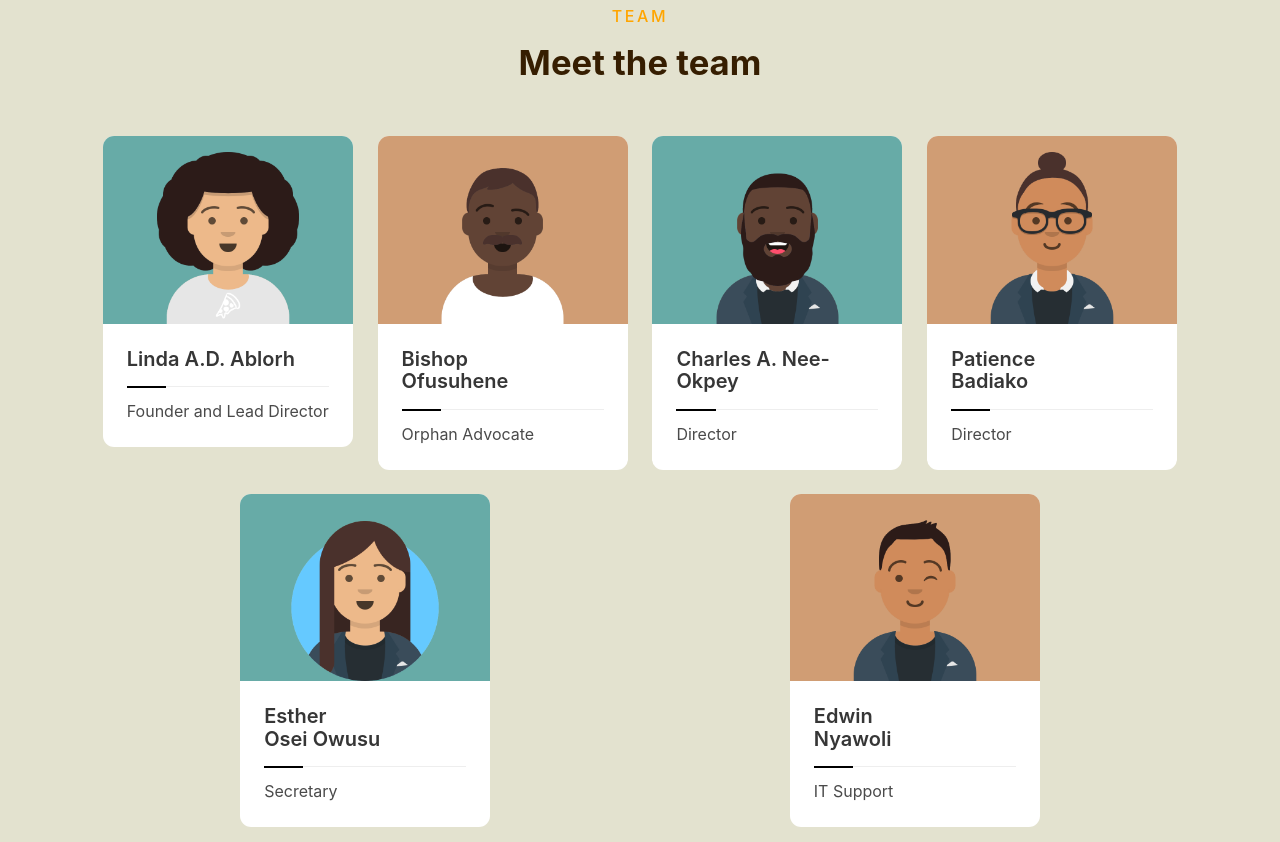
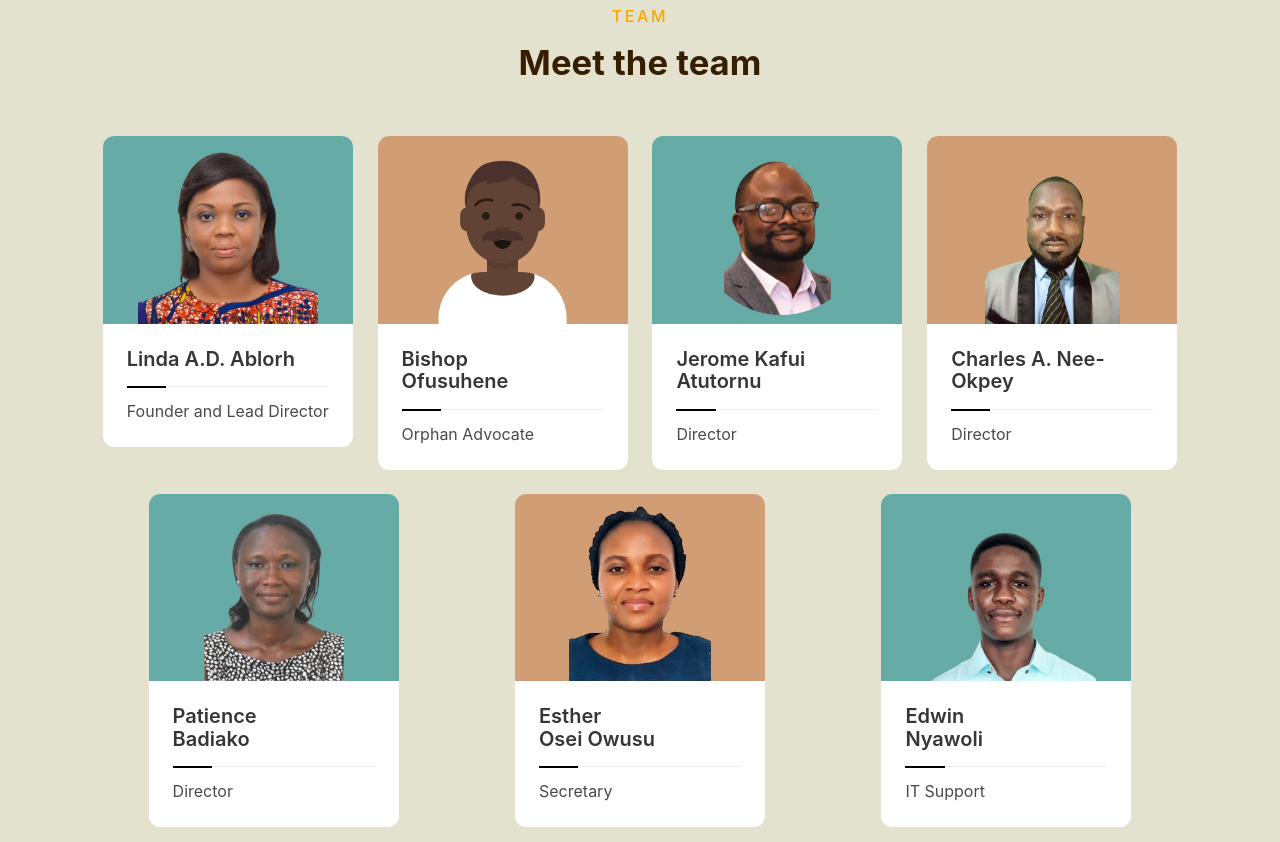
Before and after one commit to edwinnyawoli/hopeprideghana.com, a plain HTML site: page index.html in a window 1280 px wide. Shown: the part 2080-2922 px from the top of the page. Drawn offline with nearby package versions, Linux system fonts and the light colour scheme.

Commit message:
Add jerome and replace team avatars with actual pictures

```diff
--- a/index.html
+++ b/index.html
@@ -218,7 +218,7 @@
                 <div class="volunteer card">
                     <div class="card-image">
                         <figure class="image is-4by3">
-                            <img src="img/avataaars_1.png" alt="" height="80px" width="120px">
+                            <img src="img/1.jpg" alt="" height="80px" width="120px">
                         </figure>
                     </div>
                     <div class="card-content">
@@ -254,7 +254,25 @@
                 <div class="volunteer card">
                     <div class="card-image">
                         <figure class="image is-4by3">
-                            <img src="img/avataaars_2.png" alt="" height="80px" width="120px">
+                            <img src="img/3.jpg" alt="" height="80px" width="120px">
+                        </figure>
+                    </div>
+                    <div class="card-content">
+                        <div class="media-content">
+                            <p class="title is-5">Jerome Kafui<br/> Atutornu</p>
+                        </div>
+                        <div class="hr"></div>
+                        <div class="content">
+                            Director
+                        </div>
+                    </div>
+                </div>
+            </li>
+            <li class="column">
+                <div class="volunteer card">
+                    <div class="card-image">
+                        <figure class="image is-4by3">
+                            <img src="img/4.jpg" alt="" height="80px" width="120px">
                         </figure>
                     </div>
                     <div class="card-content">
@@ -272,7 +290,7 @@
                 <div class="volunteer card">
                     <div class="card-image">
                         <figure class="image is-4by3">
-                            <img src="img/avataaars_3.png" alt="" height="80px" width="120px">
+                            <img src="img/5.jpg" alt="" height="80px" width="120px">
                         </figure>
                     </div>
                     <div class="card-content">
@@ -290,7 +308,7 @@
                 <div class="volunteer card">
                     <div class="card-image">
                         <figure class="image is-4by3">
-                            <img src="img/avataaars_5.png" alt="" height="80px" width="120px">
+                            <img src="img/6.jpg" alt="" height="80px" width="120px">
                         </figure>
                     </div>
                     <div class="card-content">
@@ -308,7 +326,7 @@
                 <div class="volunteer card">
                     <div class="card-image">
                         <figure class="image is-4by3">
-                            <img src="img/avataaars_4.png" alt="" height="80px" width="120px">
+                            <img src="img/7.jpg" alt="" height="80px" width="120px">
                         </figure>
                     </div>
                     <div class="card-content">
--- a/style.css
+++ b/style.css
@@ -299,7 +299,7 @@ div.volunteer.card {
 
 div.volunteer.card > .card-image img {
     margin: 0 auto;
-    padding: 16px 16px 0;
+    padding: 8px 8px 0;
     width: auto;
 }
 
```
Also changed, not shown: img/1.jpg (added), img/3.jpg (added), img/4.jpg (added), img/5.jpg (added), img/6.jpg (added), img/7.jpg (added), img/avataaars_1.png (deleted), img/avataaars_2.png (deleted), img/avataaars_3.png (deleted), img/avataaars_4.png (deleted), img/avataaars_5.png (deleted).
